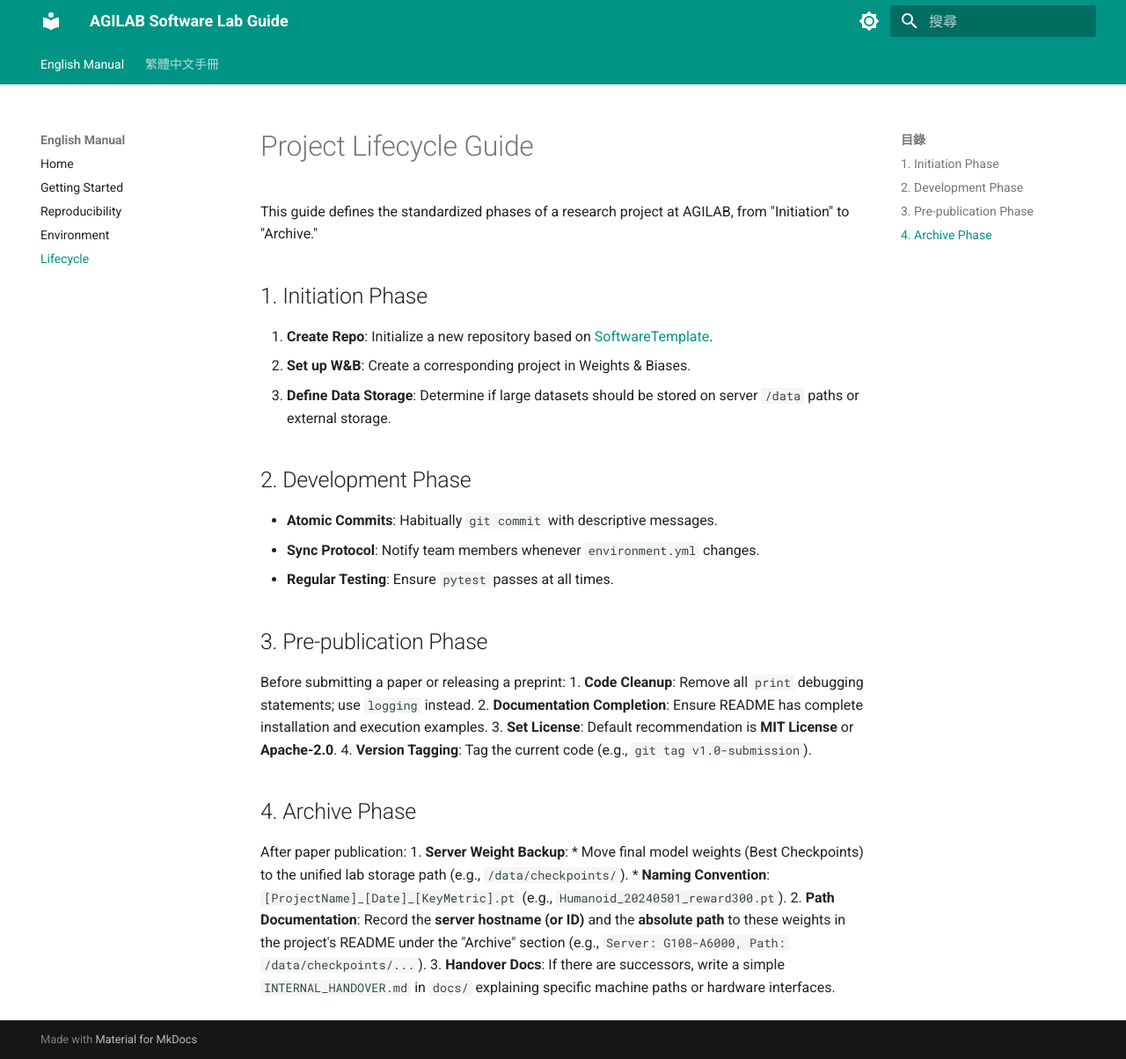
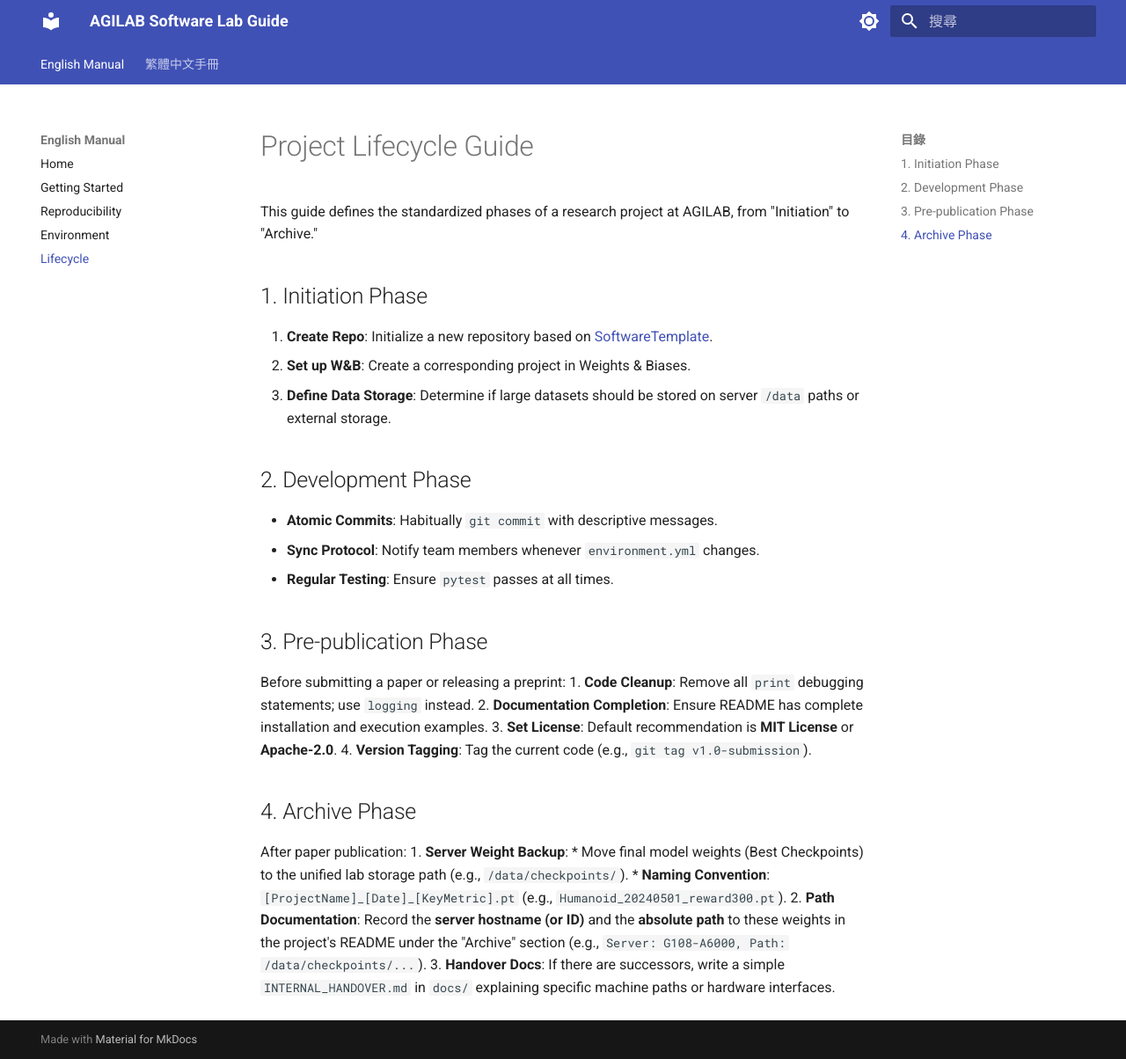
Before and after one commit to AGILAB-NTNU/AGILAB_Software_Lab_Guide, an MkDocs documentation site: the page built from docs/en/lifecycle.md, in a window 1280 px wide and 1204 px high. Shown: the whole window at 88% size. Built offline with MkDocs 1.6.1 and Material for MkDocs 9.7.7, drawn with Linux system fonts in a browser that asks for light colours.

Commit message:
style: update primary and accent colors to indigo and blue in mkdocs configuration

```diff
--- a/mkdocs.yml
+++ b/mkdocs.yml
@@ -9,16 +9,16 @@ theme:
     # Day mode
     - media: "(prefers-color-scheme: light)"
       scheme: default
-      primary: teal
-      accent: cyan
+      primary: indigo
+      accent: blue
       toggle:
         icon: material/brightness-7
         name: Switch to dark mode
     # Night mode
     - media: "(prefers-color-scheme: dark)"
       scheme: slate
-      primary: teal
-      accent: cyan
+      primary: indigo
+      accent: blue
       toggle:
         icon: material/brightness-4
         name: Switch to light mode
```
